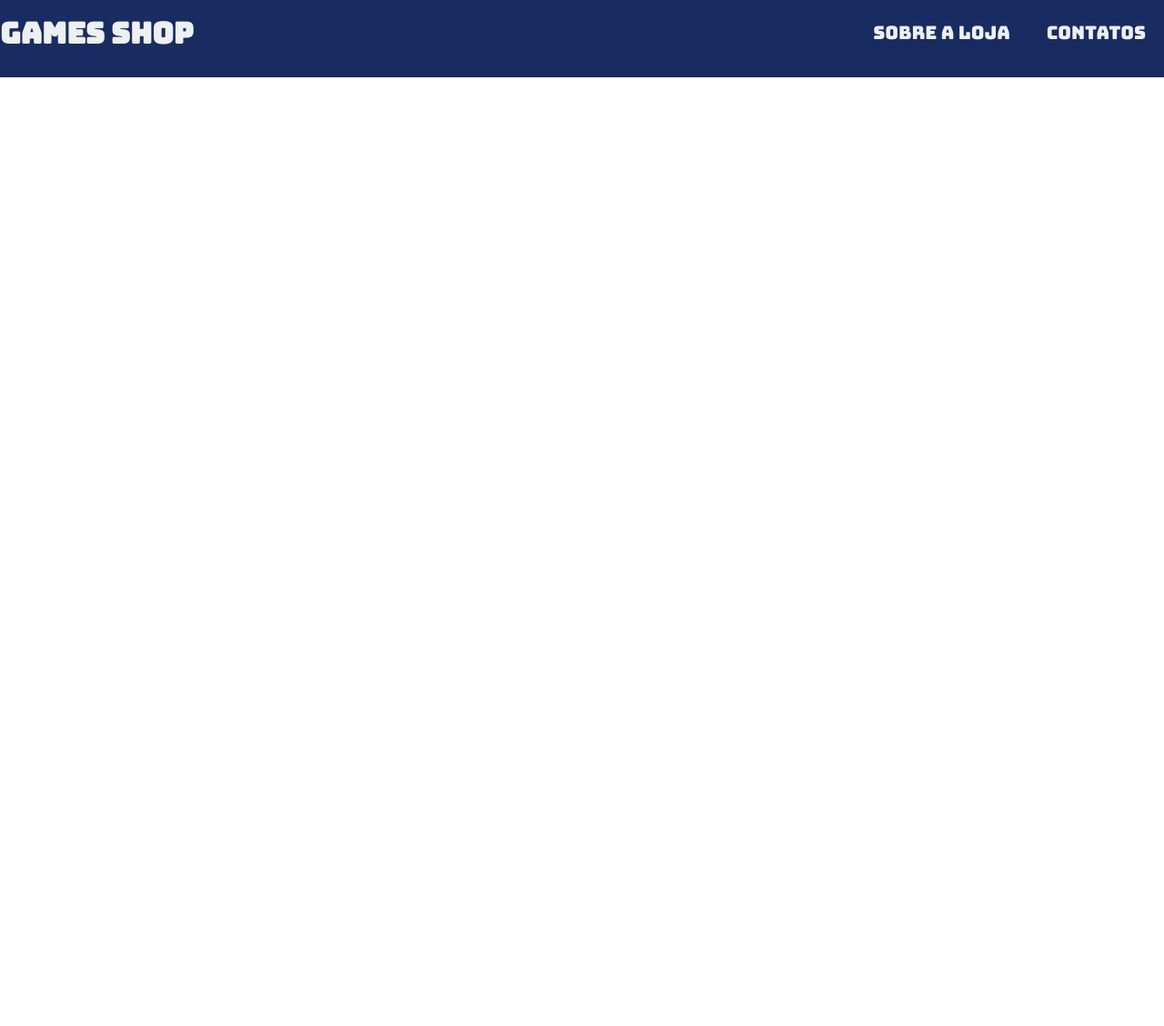
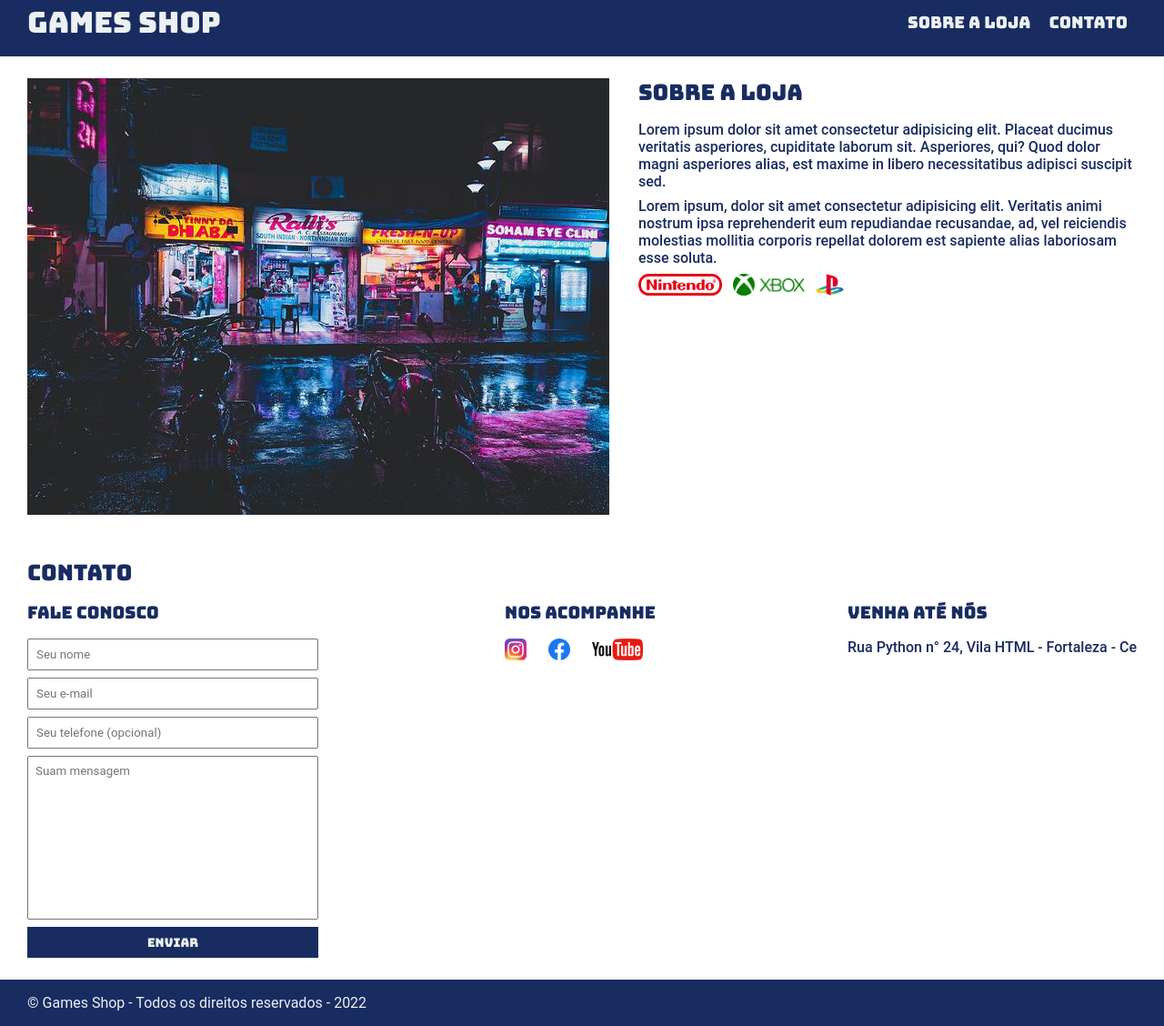
Before and after one commit to Yaguera/Ebac-modulo-5GAMESSHOP, a plain HTML site: page index.html in a window 1280 px wide. Shown: the part 13-1141 px from the top of the page at 91% size. Before the commit the page ends 800 px from the top, so only its background shows below. Drawn offline with Linux system fonts and the light colour scheme.

Commit message:
Finalizado o html e css

```diff
--- a/index.html
+++ b/index.html
@@ -1,5 +1,6 @@
 <!DOCTYPE html>
 <html lang="pt-br">
+
 <head>
     <meta charset="UTF-8">
     <meta http-equiv="X-UA-Compatible" content="IE=edge">
@@ -7,6 +8,7 @@
     <title>Games Shop - A sua loja de games</title>
     <link rel="stylesheet" href="style.css">
 </head>
+
 <body>
     <header>
         <div class="container">
@@ -14,15 +16,86 @@
             <nav>
                 <ul>
                     <li>
-                        <a href="#"> Sobre a Loja</a>
+                        <a href="#about"> Sobre a Loja</a>
                     </li>
                     <li>
-                        <a href="#">Contatos</a>
+                        <a href="#contact">Contato</a>
                     </li>
                 </ul>
             </nav>
         </div>
     </header>
+    <section id="about">
+        <div class="container">
+            <img class="store-front" src="images/loja.jpg" alt="Frente da loja">
+            <div>
+                <h2>Sobre a Loja</h2>
+                <p>
+                    Lorem ipsum dolor sit amet consectetur adipisicing elit. Placeat ducimus veritatis asperiores,
+                    cupiditate
+                    laborum sit. Asperiores, qui? Quod dolor magni asperiores alias, est maxime in libero necessitatibus
+                    adipisci suscipit sed.
+                </p>
+                <p>
+                    Lorem ipsum, dolor sit amet consectetur adipisicing elit. Veritatis animi nostrum ipsa reprehenderit
+                    eum
+                    repudiandae recusandae, ad, vel reiciendis molestias mollitia corporis repellat dolorem est sapiente
+                    alias laboriosam esse soluta.
+                </p>
+                <ul class="brands-list">
+                    <li><img src="images/nintendo.png" alt=""></li>
+                    <li><img src="images/xbox.png" alt=""></li>
+                    <li><img src="images/playstation.png" alt=""></li>
+                </ul>
+            </div>
+        </div>
+    </section>
+    <section id="contact">
+        <div class="container">
+            <h2>
+                Contato
+            </h2>
+            <div class="contact-methods">
+                <div>
+                    <h3>Fale Conosco</h3>
+                    <form>
+                        <input type="text" placeholder="Seu nome">
+                        <input type="email" placeholder="Seu e-mail">
+                        <input type="tel" placeholder="Seu telefone (opcional)">
+                        <textarea placeholder="Suam mensagem"></textarea>
+                        <button type="submit">Enviar</button>
+                    </form>
+                </div>
+                <div>
+                    <h3>Nos Acompanhe</h3>
+                    <ul class="social-links">
+                        <li>
+                            <a href="#" title="Siga-nos no Instagram">
+                                <img src="images/instagram.png" alt="Logo do Instagram">
+                            </a>
+                        </li>
+                        <li>
+                            <a href="#" title="Siga-nos no Facebook">
+                                <img src="images/facebook.png" alt="Logo do Facebook">
+                            </a>
+                        </li>
+                        <li>
+                            <a href="#" title="Visite nosso canal no Youtube">
+                                <img src="images/youtube.png" alt="Logo do Youtube">
+                            </a>
+                        </li>
+                    </ul>
+                </div>
+                <div>
+                    <h3>Venha até nós</h3>
+                    <p>Rua Python n° 24, Vila HTML - Fortaleza - Ce</p>
+                </div>
+            </div>
+        </div>
+    </section>
+    <footer>
+        <p>© Games Shop - Todos os direitos reservados - 2022</p>
+    </footer>
+</body>
 
-</body>
 </html>
--- a/style.css
+++ b/style.css
@@ -1,8 +1,23 @@
 @import url('https://fonts.googleapis.com/css2?family=Bungee&display=swap');
+
 * {
     margin: 0;
     padding: 0;
     box-sizing: border-box;
+}
+
+header,
+section h2,
+section h3,
+form button {
+    font-family: 'Bungee', cursive;
+    font-weight: normal;
+}
+
+body,
+input,
+textarea {
+    font-family: 'Roboto', sans-serif;
 }
 
 header {
@@ -12,32 +27,139 @@ header {
 
 }
 
-header .container {
+
+header .container,
+section .container {
     display: flex;
     justify-content: space-between;
     align-items: center;
-    max-width: 1280px;
+    max-width: 1366px;
     width: 100%;
     margin: 0 auto;
+    padding: 0 30px;
 }
 
 header nav ul {
     display: flex;
 }
 
-header h1 {
-    font-family: 'Bungee',cursive;
+header h1,
+section h2 {
+    font-weight: normal;
 }
 
 header nav li {
-    font-family: 'Bungee',cursive;
     flex-direction: row;
-    padding: 20px;
+    padding: 10px;
     list-style: none;
-    font-size: 20px;
+    font-size: 18px;
+    transition: 0.3s;
+}
+
+header nav li:hover {
+    transform: scale(1.1);
 }
 
 header nav li a {
     color: #ecf0f1;
     text-decoration: none;
 }
+
+
+section .container {
+    align-items: flex-start;
+}
+
+.brands-list img {
+    height: 24px;
+}
+
+.brands-list li {
+    display: inline;
+    text-decoration: none;
+    margin-right: 8px;
+}
+
+section {
+    padding: 24px 0;
+}
+
+section h2 {
+    margin-bottom: 16px;
+    color: #182c61;
+}
+
+section p {
+    margin-bottom: 8px;
+    color: #182c61;
+    font-weight: 550;
+}
+
+section .store-front {
+    margin-right: 32px;
+}
+
+.social-links img {
+    height: 24px;
+}
+
+.social-links li {
+    list-style: none;
+    display: inline;
+    padding-right: 20px;
+}
+
+.social-links li a {
+    text-decoration: none;
+}
+
+#contact .container {
+    display: block;
+}
+
+.contact-methods {
+    display: flex;
+}
+
+.contact-methods div h3 {
+    color: #182c61;
+    margin-bottom: 16px;
+
+}
+
+section div {
+    justify-content: space-between;
+}
+
+form input,
+form textarea {
+    display: block;
+    width: 320px;
+    margin-bottom: 8px;
+    padding: 8px;
+}
+
+form textarea {
+    height: 180px;
+    resize: none;
+}
+
+form button {
+    background-color: #182c61;
+    padding: 8px;
+    border: 0px;
+    color: #ecf0f1;
+    width: 320px;
+    cursor: pointer;
+    transition: 0.2s;
+}
+
+form button:hover {
+    background-color: gray;
+}
+
+footer {
+    background-color: #182c61;
+    padding: 16px 30px;
+    color: #ecf0f1;
+}
```
